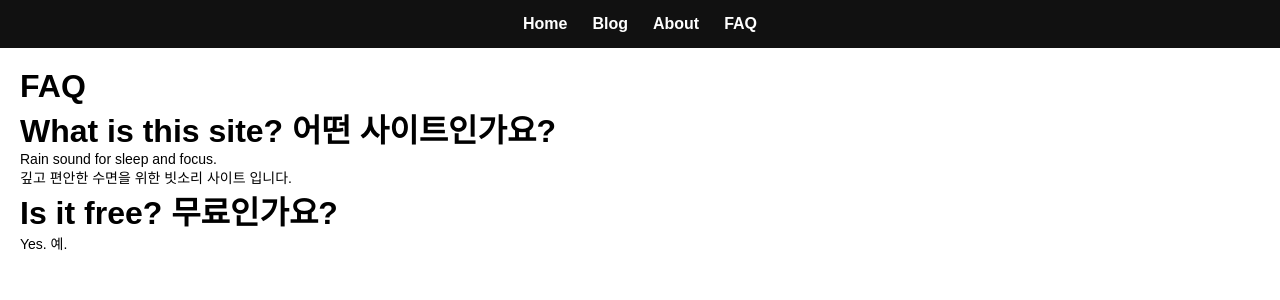
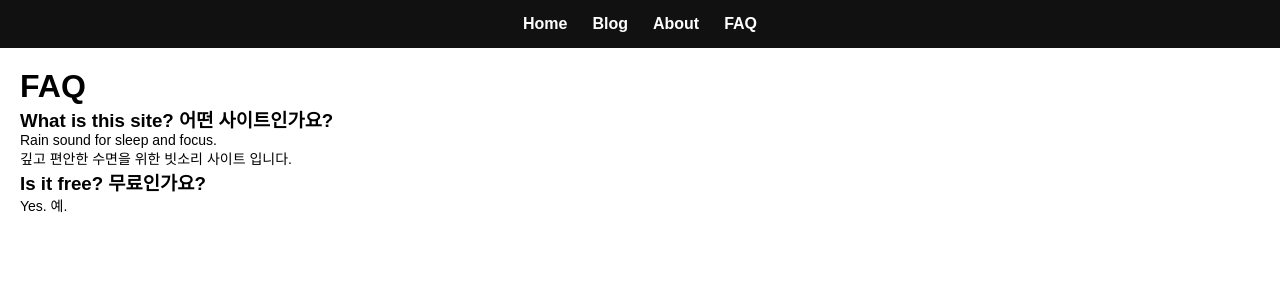
Before and after one commit to choijangwook/rain-deep-sleep, a Jekyll site: the page built from faq.md, in a window 1280 px wide. Shown: the top 300 px of the page. Built offline with Jekyll 4.4.1, drawn with Linux system fonts in a browser that asks for light colours.

Commit message:
Update faq.md

```diff
--- a/faq.md
+++ b/faq.md
@@ -5,9 +5,9 @@ title: FAQ
 
 # FAQ
 
-# What is this site? 어떤 사이트인가요?<br>
+### What is this site? 어떤 사이트인가요?<br>
 Rain sound for sleep and focus. <br>
 깊고 편안한 수면을 위한 빗소리 사이트 입니다.<br>
 
-# Is it free? 무료인가요?<br>
+### Is it free? 무료인가요?<br>
 Yes. 예.<br>
```
